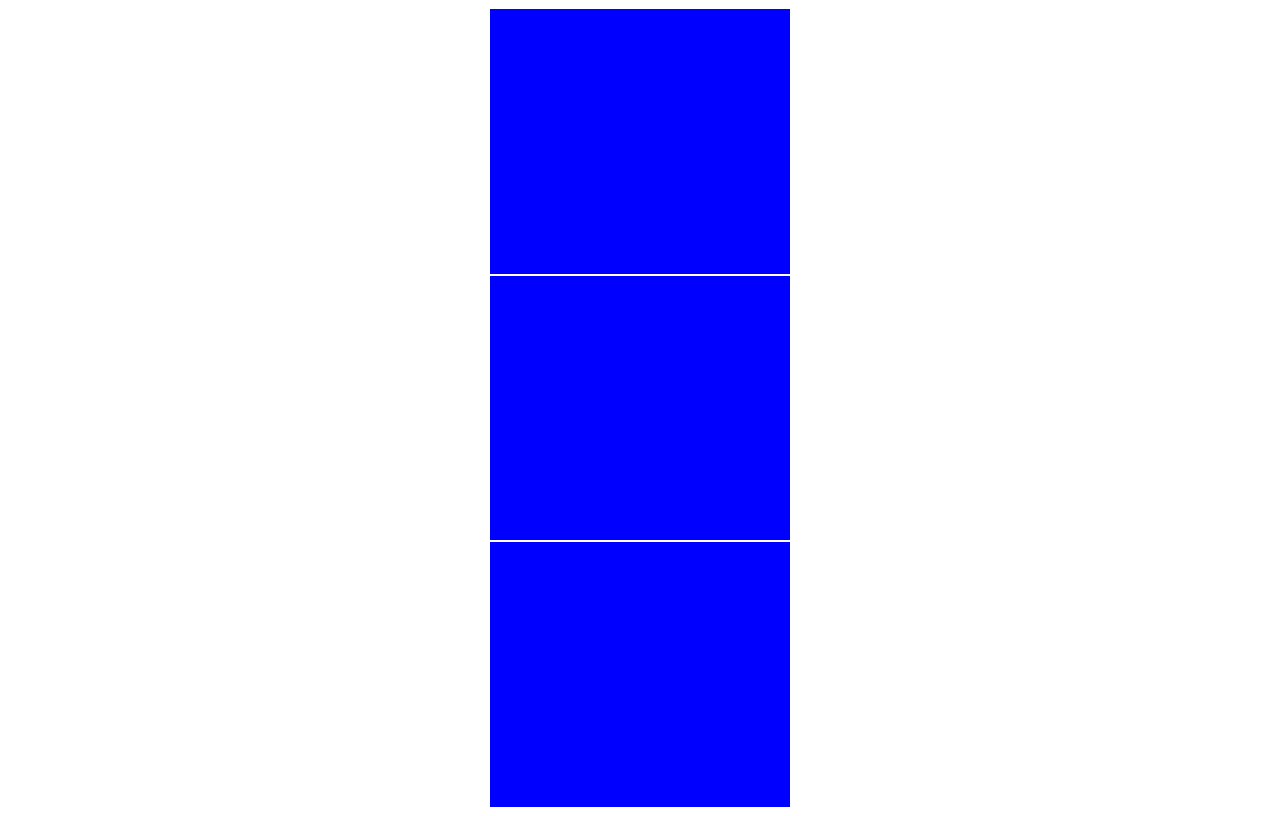
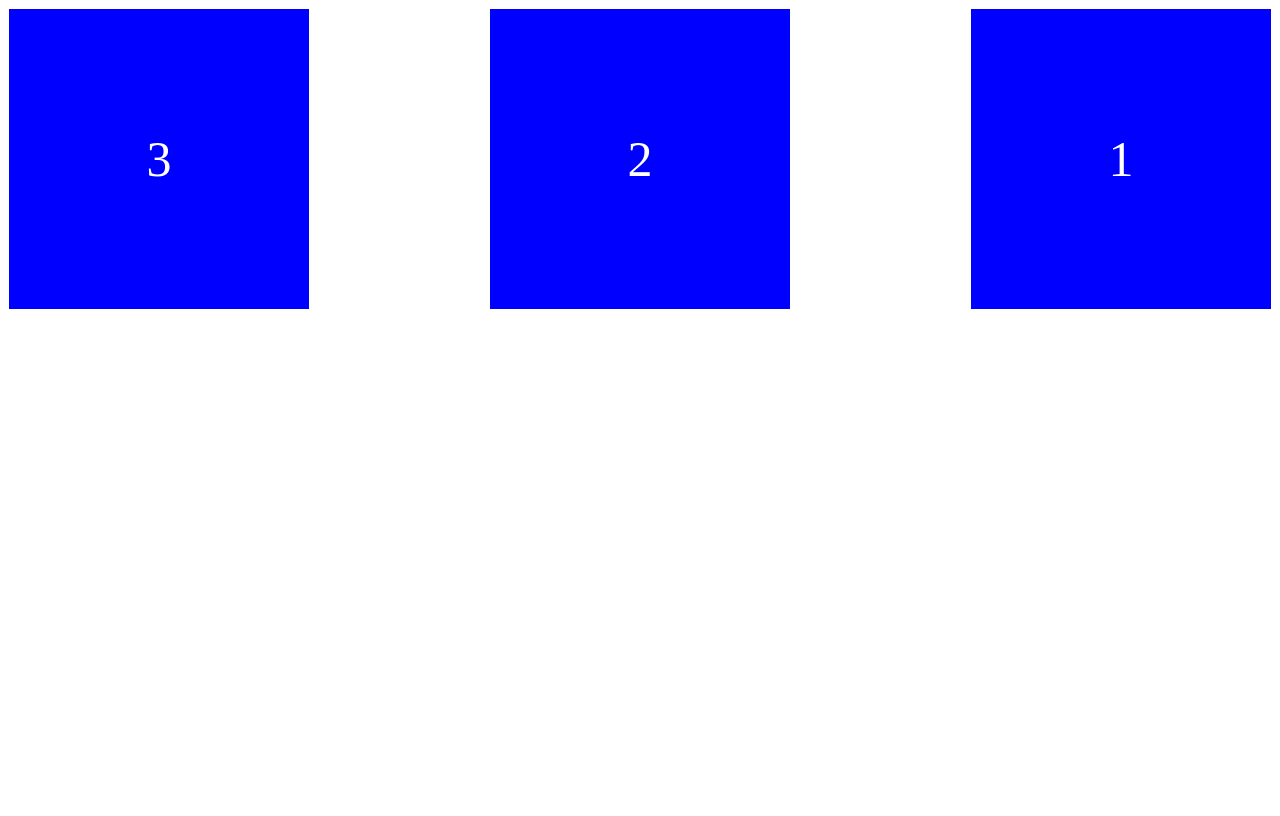
Before and after one commit to nakusha/css_practice, a plain HTML site: page flexbox.html in a window 1280 px wide. Drawn offline with Linux system fonts and the light colour scheme.

Commit message:
Flex wrap(겹칠때)/Flex Direction(방향)

```diff
--- a/flexbox.html
+++ b/flexbox.html
@@ -10,7 +10,7 @@
                 /* flex box는 부모 객체의 바로 자식 관계의 item에만 해당된다. */
                 display:flex;
                 /* flex-direction은 axis를 수정할 수 있다. */
-                flex-direction: column;
+                flex-direction: row-reverse;
                 /*
                 justify-content : 수평정렬
                 flex-end, flex-start 박스의 시작과 끝에 붙임
@@ -18,22 +18,29 @@
                 */
                 justify-content: space-between;  /* main axis 수평 축 */
                 /* 수직 정렬 */
-                align-items: center;            /* corss axis 수평 축 */
+                align-items: flex-start;            /* corss axis 수평 축 */
+                /* flex 바스가 겹치떄 적용되는 옵션 default:nowrap wrap사용자의 옵션을 적용시킴*/
+                flex-wrap: wrap;
                 height:100vh;
             }
             .box{
                 width: 300px;
                 height: 300px;
                 background-color: blue;
-                border: 1px solid white
+                border: 1px solid white;
+                display:flex;
+                align-items: center;
+                justify-content: center;
+                color: white;
+                font-size: 50px;
             }
         </style>
     </head>
     <body>
         <div class="father">
-            <div class="box"></div>
-            <div class="box"></div>
-            <div class="box"></div>
+            <div class="box">1</div>
+            <div class="box">2</div>
+            <div class="box">3</div>
         </div>
     </body>
 </html>
```
Also changed, not shown: README.md.
